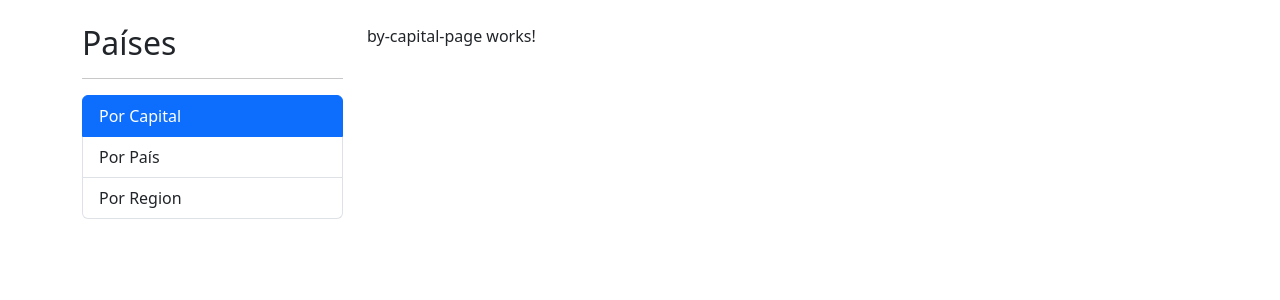
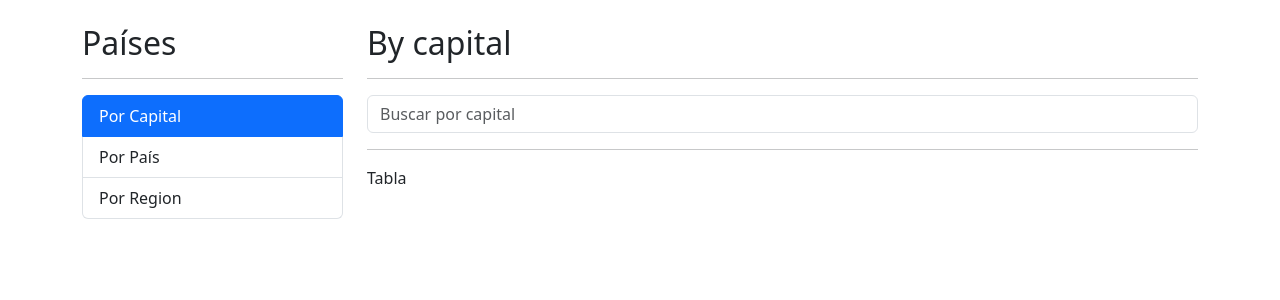
Before and after one commit to IPRIESPM/Country-app, an Angular app: page /countries/by-capital in a window 1280 px wide. Shown: the top 300 px of the page. Built offline with nearby package versions, Linux system fonts and the light colour scheme.

Commit message:
feat(countries): :sparkles: add search-module and service

```diff
--- a/src/app/app.module.ts
+++ b/src/app/app.module.ts
@@ -4,6 +4,7 @@ import { BrowserModule } from '@angular/platform-browser'
 import { AppComponent } from './app.component'
 import { SharedModule } from './shared/shared.module'
 import { AppRoutingModule } from './app-routing.module'
+import { HttpClientModule } from '@angular/common/http'
 
 @NgModule({
   declarations: [
@@ -12,7 +13,8 @@ import { AppRoutingModule } from './app-routing.module'
   imports: [
     BrowserModule,
     SharedModule,
-    AppRoutingModule
+    AppRoutingModule,
+    HttpClientModule
   ],
   providers: [],
   bootstrap: [AppComponent]
--- a/src/app/countries/countries.module.ts
+++ b/src/app/countries/countries.module.ts
@@ -5,6 +5,8 @@ import { ByCountryPageComponent } from './pages/by-country-page/by-country-page.
 import { ByRegionPageComponent } from './pages/by-region-page/by-region-page.component';
 import { CountryPageComponent } from './pages/country-page/country-page.component';
 import { CountriesRoutingModule } from './countries-routing.module';
+import { SearchBoxComponent } from '../shared/components/search-box/search-box.component';
+import { SharedModule } from '../shared/shared.module';
 
 
 
@@ -17,7 +19,8 @@ import { CountriesRoutingModule } from './countries-routing.module';
   ],
   imports: [
     CommonModule,
-    CountriesRoutingModule
+    CountriesRoutingModule,
+    SharedModule
   ]
 })
 export class CountriesModule { }
--- a/src/app/countries/pages/by-capital-page/by-capital-page.component.html
+++ b/src/app/countries/pages/by-capital-page/by-capital-page.component.html
@@ -1 +1,14 @@
-<p>by-capital-page works!</p>
+<h2>By capital</h2>
+<hr>
+
+<div class="row">
+  <div class="col">
+    <shared-search-box></shared-search-box>
+  </div>
+</div>
+<div class="row">
+  <div class="col">
+    <hr>
+    Tabla
+  </div>
+</div>
--- /dev/null
+++ b/src/app/shared/components/search-box/search-box.component.html
@@ -0,0 +1 @@
+<input type="text" name="" id="" placeholder="Buscar por capital" class="form-control">
--- /dev/null
+++ b/src/app/shared/components/search-box/search-box.component.ts
@@ -0,0 +1,11 @@
+import { Component, Input } from '@angular/core';
+
+@Component({
+  selector: 'shared-search-box',
+  templateUrl: './search-box.component.html',
+  styles: ``
+})
+export class SearchBoxComponent {
+  @Input()
+  placeholder: string = "";
+}
```
Also changed, not shown: src/app/countries/interfaces/country.ts (added, +123 -0 lines), src/app/countries/services/countries.service.ts (added, +15 -0 lines), src/app/shared/shared.module.ts (+5 -2 lines).
